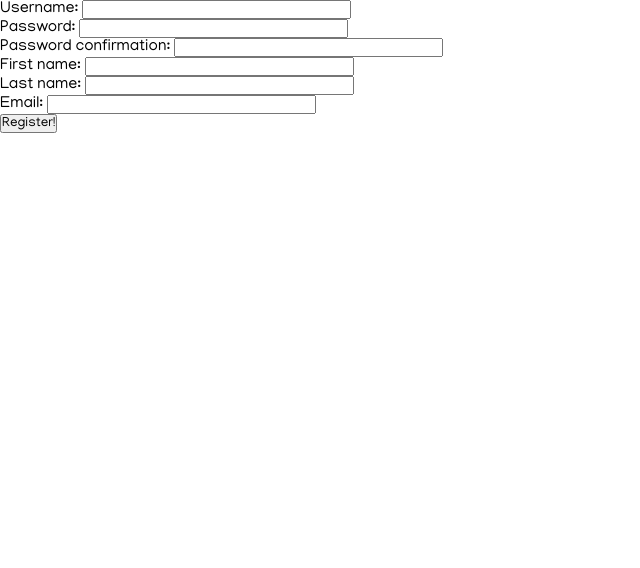
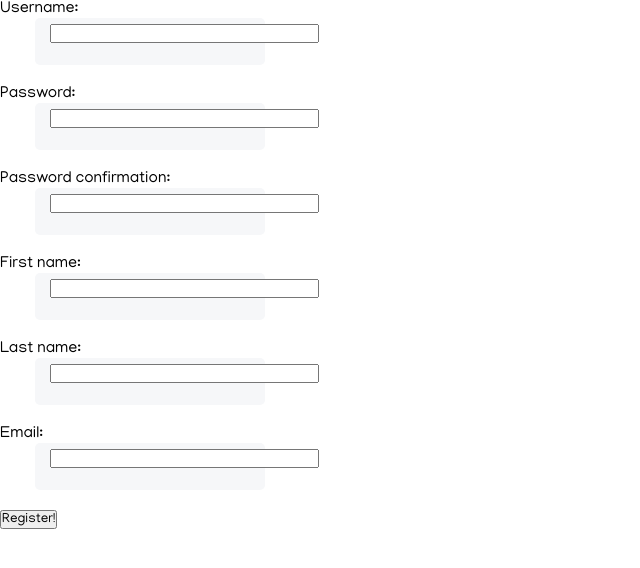
Before and after one commit to vitualizz/django-todoList, a Django app: page /users/signup/ in a window 1280 px wide. Shown: the part 29-597 px from the top of the page, without its empty margins (0-640 px from the left). Run offline with Django 3.2, Linux system fonts and the light colour scheme; style sheets or scripts are compiled from the project's sources; some libraries are stand-ins or nearby versions.

Commit message:
signup fix styles

```diff
--- a/static/styles/components/_forms.sass
+++ b/static/styles/components/_forms.sass
@@ -2,11 +2,12 @@
   &__fieldInput, &__btnSave
     @include generic-box
 
-  &__fieldInput
-    width: 200px
-    height: 35px
-    background: $form__fieldInput--background
-    color: $form__fieldInput--color
+  &__field
+    &Input
+      width: 200px
+      height: 35px
+      background: $form__fieldInput--background
+      color: $form__fieldInput--color
 
   &__btnSave
     width: 230px
--- a/static/styles/main.css
+++ b/static/styles/main.css
@@ -21,6 +21,8 @@
   height: 35px;
   background: #F6F7F9;
   color: #748194; }
+  .form__fieldInput input {
+    background: transparent; }
 
 .form__btnSave {
   width: 230px;
--- a/users/templates/users/signup.html
+++ b/users/templates/users/signup.html
@@ -9,7 +9,18 @@
   <form action="{% url 'users:signup' %}" method="POST">
     {% csrf_token %}
 
-    {{ form.as_p }}
+    {% for field in form %}
+      <div class='form__field'>
+        {{ field.errors }}
+        {{ field.label_tag }}
+        <div class="form__fieldInput">
+          {{ field }}
+        </div>
+        {% if field.help_text %}
+          <p class='form__fieldHelp'>{{ field.help_text|safe }}</p>
+        {% endif %}
+      </div>
+    {% endfor %}
 
     <button type="submit">Register!</button>
   </form>
```
Also changed, not shown: users/forms.py (+14 -3 lines), 1 other file.
